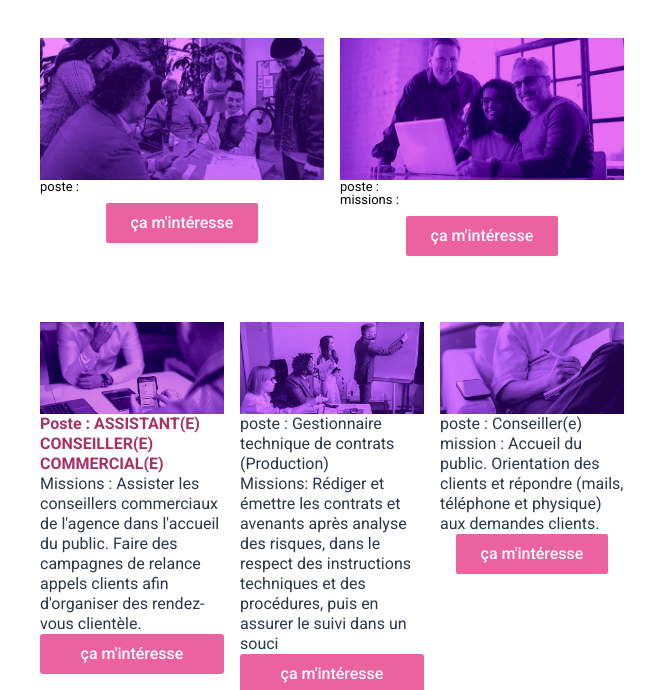
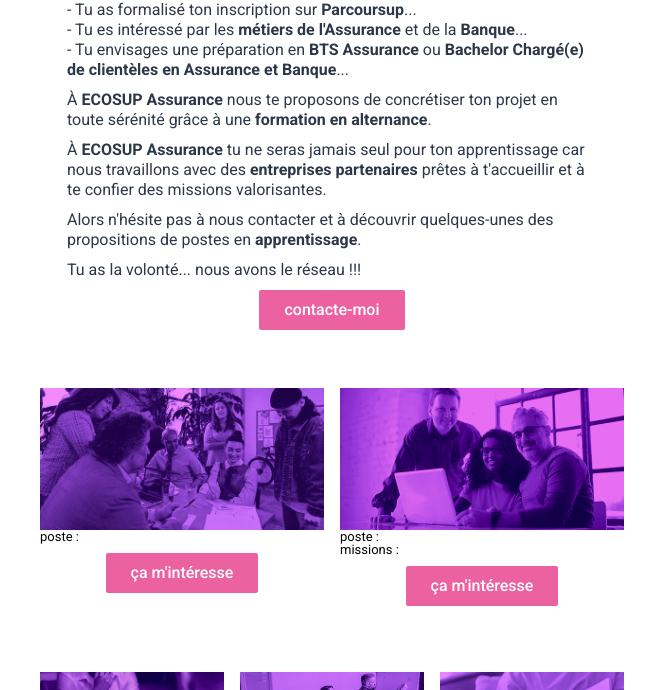
Before and after one commit to StraetenMax/042024_02Assurance-MJML, a website: page index.html in a window 1280 px wide. Shown: the part 410-1100 px from the top of the page, without its empty margins (308-971 px from the left). Drawn offline with Linux system fonts and the light colour scheme.

Commit message:
réalistion du texte principal

```diff
--- a/index.html
+++ b/index.html
@@ -204,8 +204,43 @@
                 <table border="0" cellpadding="0" cellspacing="0" role="presentation" style="vertical-align:top;" width="100%">
                   <tbody>
                     <tr>
-                      <td align="left" style="font-size:0px;padding:10px 25px;word-break:break-word;">
-                        <div style="font-family:Roboto, Arial, Helvetica, sans-serif;font-size:13px;line-height:1;text-align:left;color:#000000;"></div>
+                      <td align="left" style="font-size:0px;padding:10px 25px;padding-top:0;padding-bottom:0;word-break:break-word;">
+                        <div style="font-family:Roboto, Arial, Helvetica, sans-serif;font-size:36px;font-weight:300;line-height:40px;text-align:left;color:#A83163;"><span style="font-weight:700">Ecosup Assurance</span> t'aide à vivre ton <span style="font-weight:700">apprentissage</span></div>
+                      </td>
+                    </tr>
+                    <tr>
+                      <td align="left" style="font-size:0px;padding:10px 25px;padding-bottom:0;word-break:break-word;">
+                        <div style="font-family:Roboto, Arial, Helvetica, sans-serif;font-size:16px;font-weight:400;line-height:20px;text-align:left;color:#2D3748;">- Tu as formalisé ton inscription sur <strong>Parcoursup</strong>...</div>
+                      </td>
+                    </tr>
+                    <tr>
+                      <td align="left" style="font-size:0px;padding:10px 25px;padding-top:0;padding-bottom:0;word-break:break-word;">
+                        <div style="font-family:Roboto, Arial, Helvetica, sans-serif;font-size:16px;font-weight:400;line-height:20px;text-align:left;color:#2D3748;">- Tu es intéressé par les <strong>métiers de l'Assurance</strong> et de la <strong>Banque</strong>...</div>
+                      </td>
+                    </tr>
+                    <tr>
+                      <td align="left" style="font-size:0px;padding:10px 25px;padding-top:0;padding-bottom:0;word-break:break-word;">
+                        <div style="font-family:Roboto, Arial, Helvetica, sans-serif;font-size:16px;font-weight:400;line-height:20px;text-align:left;color:#2D3748;">- Tu envisages une préparation en <strong>BTS Assurance</strong> ou <strong>Bachelor Chargé(e) de clientèles en Assurance et Banque</strong>...</div>
+                      </td>
+                    </tr>
+                    <tr>
+                      <td align="left" style="font-size:0px;padding:10px 25px;padding-bottom:0;word-break:break-word;">
+                        <div style="font-family:Roboto, Arial, Helvetica, sans-serif;font-size:16px;font-weight:400;line-height:20px;text-align:left;color:#2D3748;">À <strong>ECOSUP Assurance</strong> nous te proposons de concrétiser ton projet en toute sérénité grâce à une <strong>formation en alternance</strong>.</div>
+                      </td>
+                    </tr>
+                    <tr>
+                      <td align="left" style="font-size:0px;padding:10px 25px;padding-bottom:0;word-break:break-word;">
+                        <div style="font-family:Roboto, Arial, Helvetica, sans-serif;font-size:16px;font-weight:400;line-height:20px;text-align:left;color:#2D3748;">À <strong>ECOSUP Assurance</strong> tu ne seras jamais seul pour ton apprentissage car nous travaillons avec des <strong>entreprises partenaires</strong> prêtes à t'accueillir et à te confier des missions valorisantes.</div>
+                      </td>
+                    </tr>
+                    <tr>
+                      <td align="left" style="font-size:0px;padding:10px 25px;padding-bottom:0;word-break:break-word;">
+                        <div style="font-family:Roboto, Arial, Helvetica, sans-serif;font-size:16px;font-weight:400;line-height:20px;text-align:left;color:#2D3748;">Alors n'hésite pas à nous contacter et à découvrir quelques-unes des propositions de postes en <strong>apprentissage</strong>.</div>
+                      </td>
+                    </tr>
+                    <tr>
+                      <td align="left" style="font-size:0px;padding:10px 25px;padding-bottom:0;word-break:break-word;">
+                        <div style="font-family:Roboto, Arial, Helvetica, sans-serif;font-size:16px;font-weight:400;line-height:20px;text-align:left;color:#2D3748;">Tu as la volonté... nous avons le réseau !!!</div>
                       </td>
                     </tr>
                     <tr>
@@ -494,7 +529,7 @@
                             </tr>
                             <tr>
                               <td align="center" style="font-size:0px;padding:0;word-break:break-word;">
-                                <table border="0" cellpadding="0" cellspacing="0" role="presentation" style="border-collapse:separate;width:1oo%;line-height:100%;">
+                                <table border="0" cellpadding="0" cellspacing="0" role="presentation" style="border-collapse:separate;width:100%;line-height:100%;">
                                   <tbody>
                                     <tr>
                                       <td align="center" bgcolor="#ec619f" role="presentation" style="border:none;border-radius:3px;cursor:auto;mso-padding-alt:10px 25px;background:#ec619f;" valign="middle">
```
Also changed, not shown: 1 other file.
